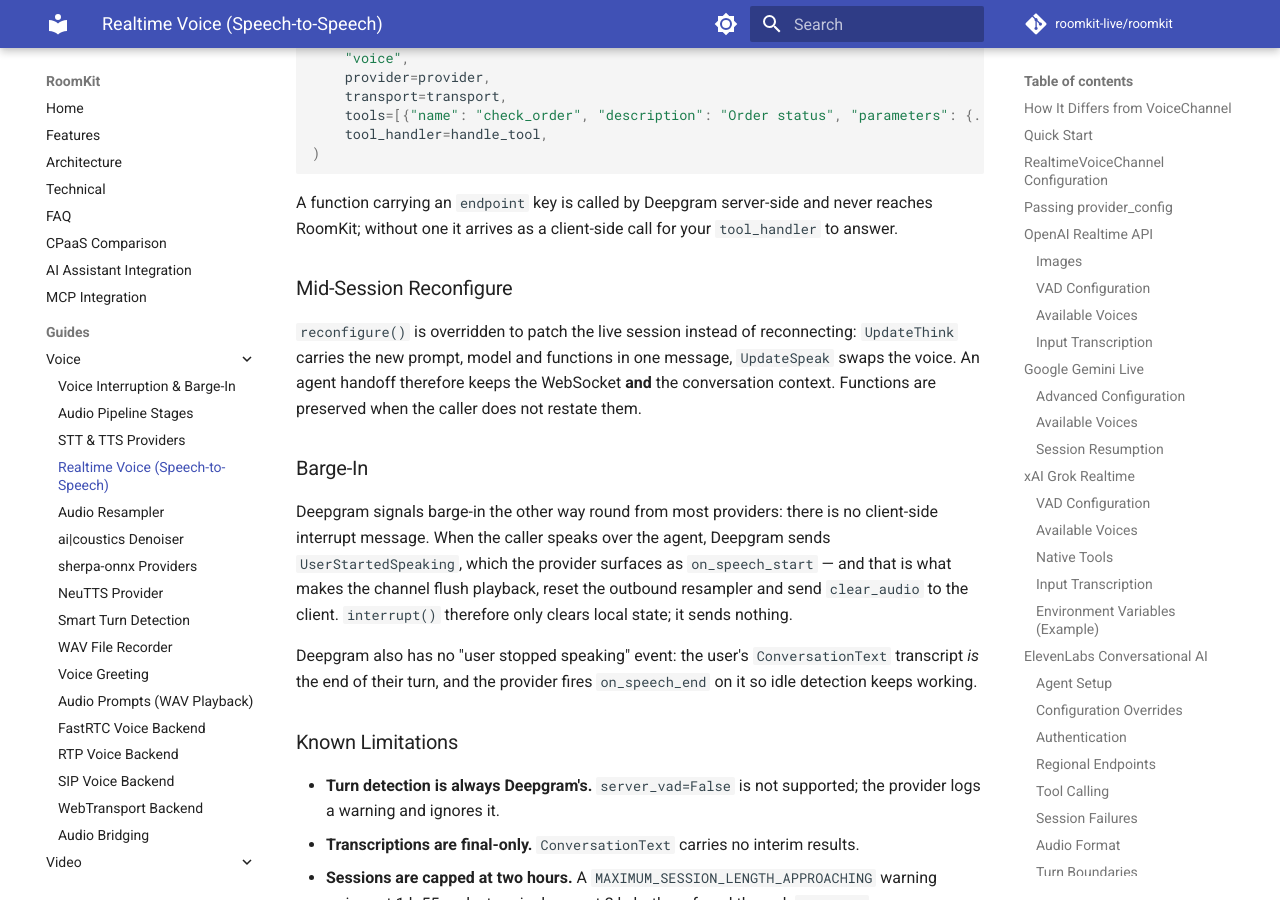
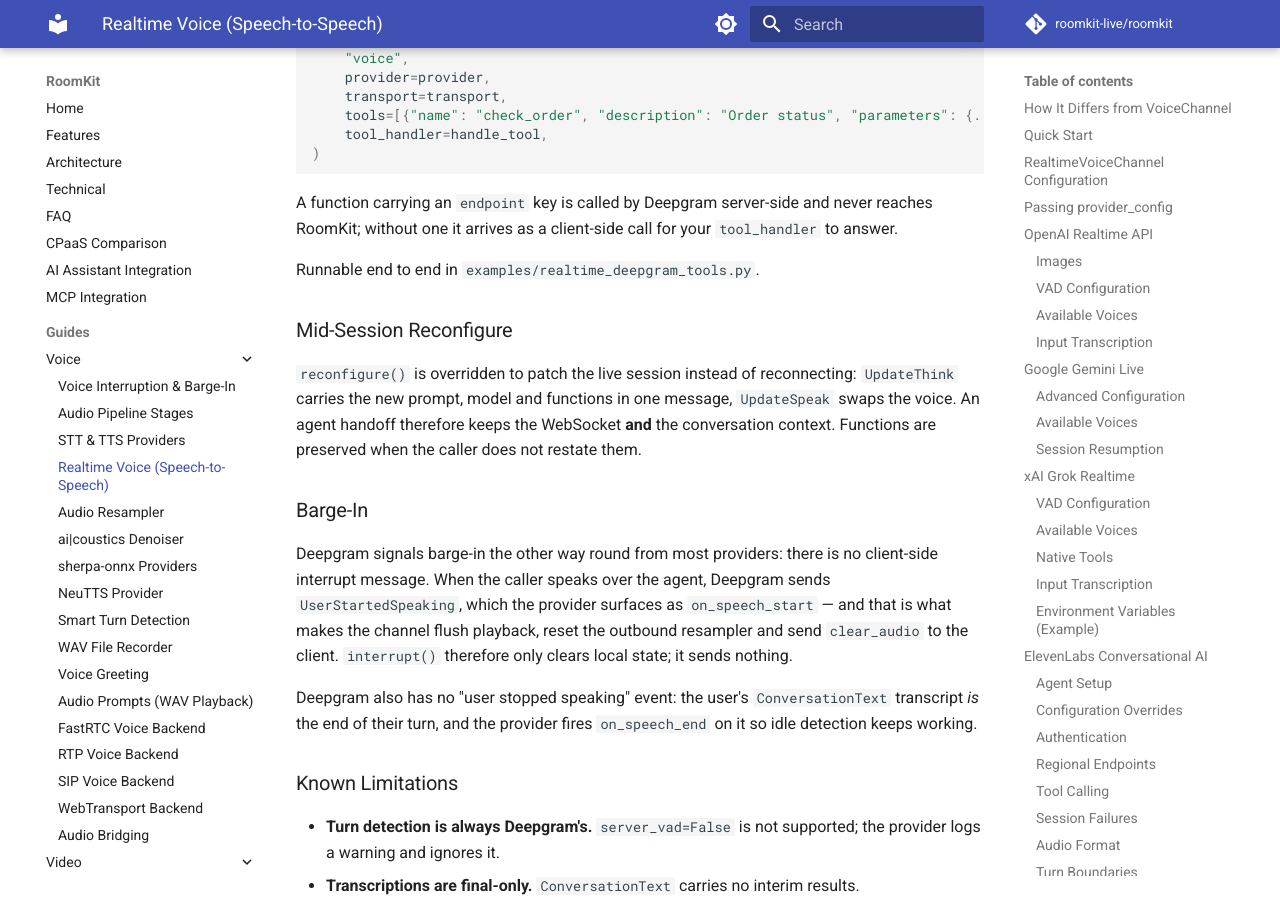
Before and after one commit to roomkit-live/roomkit-docs, an MkDocs documentation site: the page built from docs/guides/realtime-voice-providers.md, in a window 1280 px wide and 900 px high, scrolled down 15100 px. Built offline with MkDocs 1.6.1 and Material for MkDocs 9.7.7, drawn with Linux system fonts in a browser that asks for light colours; comment, search, counter and statistics services are not loaded.

Commit message:
docs(deepgram): point the tool-calling section at the runnable example (RMK-117)

```diff
--- a/docs/guides/realtime-voice-providers.md
+++ b/docs/guides/realtime-voice-providers.md
@@ -628,6 +628,8 @@ channel = RealtimeVoiceChannel(
 
 A function carrying an `endpoint` key is called by Deepgram server-side and never reaches RoomKit; without one it arrives as a client-side call for your `tool_handler` to answer.
 
+Runnable end to end in `examples/realtime_deepgram_tools.py`.
+
 ### Mid-Session Reconfigure
 
 `reconfigure()` is overridden to patch the live session instead of reconnecting: `UpdateThink` carries the new prompt, model and functions in one message, `UpdateSpeak` swaps the voice. An agent handoff therefore keeps the WebSocket **and** the conversation context. Functions are preserved when the caller does not restate them.
```
